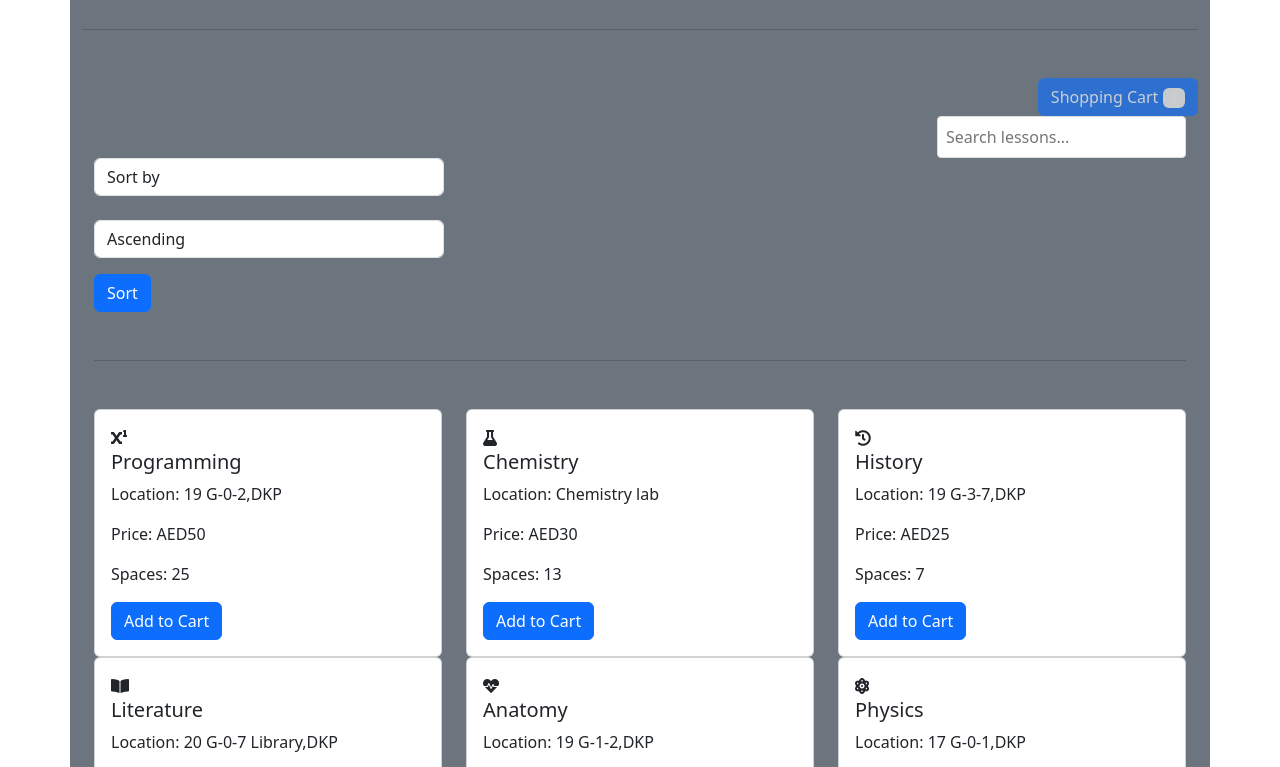
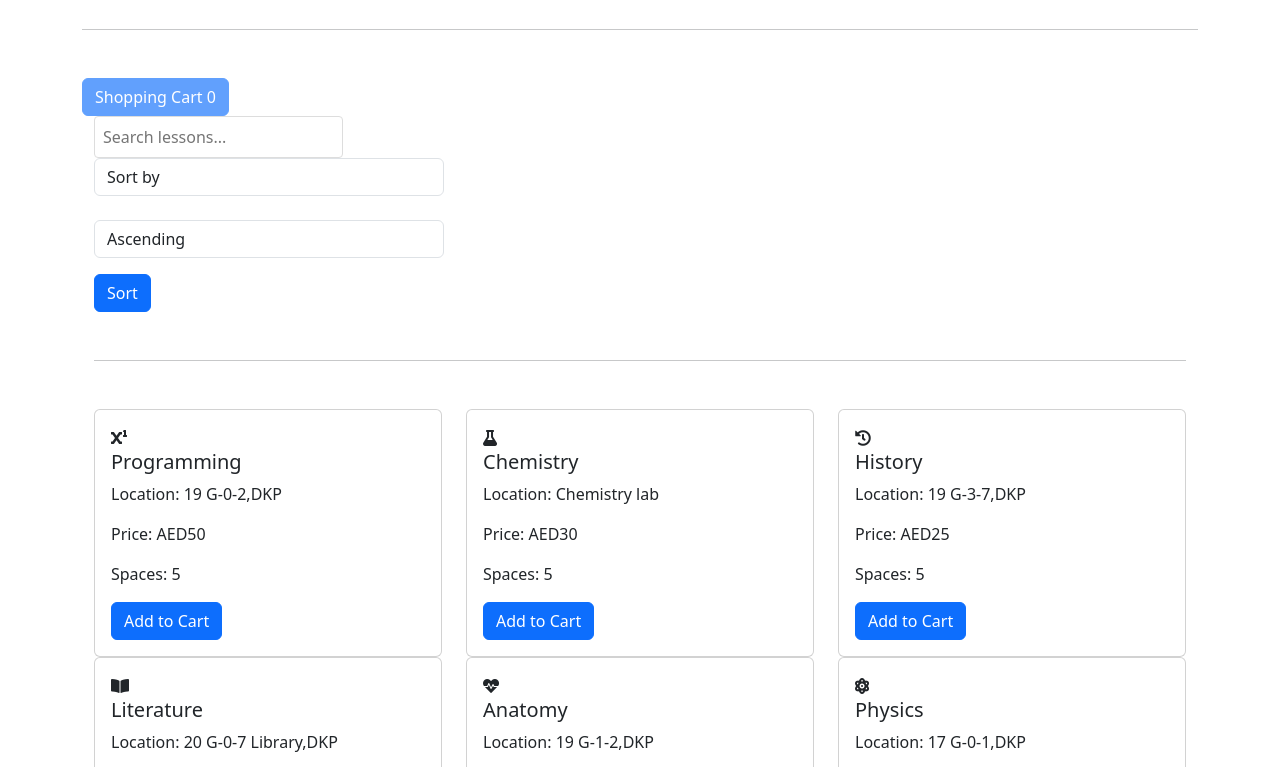
Before and after one commit to Hilalshehu/Idris-After-school-Program, a plain HTML site: page index.html in a window 1280 px wide. Shown: the part 67-834 px from the top of the page. Drawn offline with nearby package versions, Linux system fonts and the light colour scheme.

Commit message:
Meeting Final Requirments

```diff
--- a/index.html
+++ b/index.html
@@ -13,19 +13,22 @@
 </head>
 
 <body>
-  <div id="app" class="container bg-secondary">
+  <div id="app" class="container">
     <div class=""><b>
         <h1 class="display-6">After School Lessons</h1>
-      <hr class="my-5" /></b>
-      <div class="d-flex justify-content-end">
+        <hr class="my-5" />
+      </b>
+      <div class>
         <a href="thankyou.html" class="btn btn-primary" :class="{ 'disabled': cart.length === 0 }"
           @click.prevent="toggleCart">
-          Shopping Cart <span class="badge badge-light">{{ cartItemCount }}</span>
+          Shopping Cart <span>{{ cartItemCount }}</span>
         </a>
       </div>
 
+      <div v-if="showCart" class="container">
+        <div class="row">
+          <div class="col-md-12">
 
-      <div v-if="showCart" class="container bg-secondary">
             <h2>Shopping Cart</h2>
             <ul class="list-group">
               <li v-for="item in cart" :key="item.id" class="list-group-item">
@@ -35,6 +38,8 @@
                 </button>
               </li>
             </ul>
+          </div>
+        </div>
 
         <!-- Checkout Functionality -->
         <div>
@@ -44,17 +49,19 @@
           </div>
           <div class="form-group">
             <input type="number" v-model="phone" class="form-control" placeholder="Phone number" />
+
           </div>
           <button :disabled="!validForm" @click="checkout" class="btn btn-primary">
-            <span class="badge badge-light">{{ cartItemCount }}</span>
+            <span>{{ cartItemCount }}</span>
             Checkout
           </button>
         </div>
       </div>
 
-      <div v-else class="container bg-secondary">
+      <div v-else class="container">
         <!-- Search Functionality -->
-        <div class="d-flex justify-content-end">
+        <div class="row">
+          <div class="col-md-12">
             <input type="text" v-model="searchQuery" placeholder="Search lessons..." />
           </div>
           <!-- Sort Functionality -->
@@ -72,6 +79,7 @@
               <option value="desc">Descending</option>
             </select>
           </div>
+        </div>
         <button @click="sortLessons()" class="btn btn-primary">Sort</button>
 
 
@@ -85,8 +93,9 @@
                 <h5>{{ lesson.subject }}</h5>
                 <p>Location: {{ lesson.location }}</p>
                 <p>Price: AED{{ lesson.price }}</p>
+                <p>Spaces: {{ lesson.spaces }}</p>
 
-                <p>Spaces: {{ lesson.spaces }}</p>
+
 
                 <button :disabled="lesson.spaces === 0" @click="addToCart(lesson)" class="btn btn-primary">
                   Add to Cart
@@ -95,7 +104,9 @@
             </div>
           </div>
         </div>
+
       </div>
+
     </div>
 
     <script src="lessons.js"></script>
@@ -110,7 +121,7 @@
           searchQuery: "",
           sortOrder: "asc",
           name: "",
-          phone: "",
+          phone: "",
         },
 
 
--- a/lessons.js
+++ b/lessons.js
@@ -4,7 +4,8 @@ const LESSONS = [
       subject: 'Programming',
       location: '19 G-0-2,DKP',
       price: 50,
-      spaces: 25,
+      spaces: 5,
+      rating:5,
       icon: 'fas fa-superscript'
     },
     {
@@ -12,7 +13,8 @@ const LESSONS = [
       subject: 'Chemistry',
       location: 'Chemistry lab',
       price: 30,
-      spaces: 13,
+      spaces: 5,
+      rating:4,
       icon: 'fas fa-flask'
     },
     {
@@ -20,7 +22,8 @@ const LESSONS = [
       subject: 'History',
       location: '19 G-3-7,DKP',
       price: 25,
-      spaces: 7,
+      spaces: 5,
+      rating:3,
       icon: 'fas fa-history'
     },
     {
@@ -28,7 +31,8 @@ const LESSONS = [
       subject: 'Literature',
       location: '20 G-0-7 Library,DKP',
       price: 20,
-      spaces: 6,
+      spaces: 5,
+      rating:4,
       icon: 'fas fa-book-open'
     },
     {
@@ -36,7 +40,8 @@ const LESSONS = [
       subject: 'Anatomy',
       location: '19 G-1-2,DKP',
       price: 35,
-      spaces: 8,
+      spaces: 5,
+      rating:3,
       icon: 'fas fa-heartbeat'
     },
     {
@@ -44,7 +49,8 @@ const LESSONS = [
       subject: 'Physics',
       location: '17 G-0-1,DKP',
       price: 35,
-      spaces: 12,
+      spaces: 5,
+      rating:4,
       icon: 'fas fa-atom'
     },
     {
@@ -53,6 +59,7 @@ const LESSONS = [
       location: '16 G-3-7,DKP',
       price: 45,
       spaces: 5,
+      rating:5,
       icon: 'fas fa-code'
     },
     {
@@ -60,7 +67,8 @@ const LESSONS = [
       subject: 'Art',
       location: '15 G-2-4 Studio,DKP',
       price: 30,
-      spaces: 7,
+      spaces: 5,
+      rating:2,
       icon: 'fas fa-palette'
     },
     {
@@ -69,6 +77,7 @@ const LESSONS = [
       location: '18 G17,DKP',
       price: 15,
       spaces: 5,
+      rating:5,
       icon: 'fas fa-guitar'
     },
     {
@@ -76,7 +85,8 @@ const LESSONS = [
       subject: 'chess',
       location: '19 G07,DKP',
       price: 20,
-      spaces: 10,
+      spaces: 5,
+      rating:2,
       icon: 'fas fa-chess'
     }
   ];
```
Also changed, not shown: styles.css (+0 -10 lines), Github links.txt (added). Lines whose indentation alone changed are shown as unchanged.
